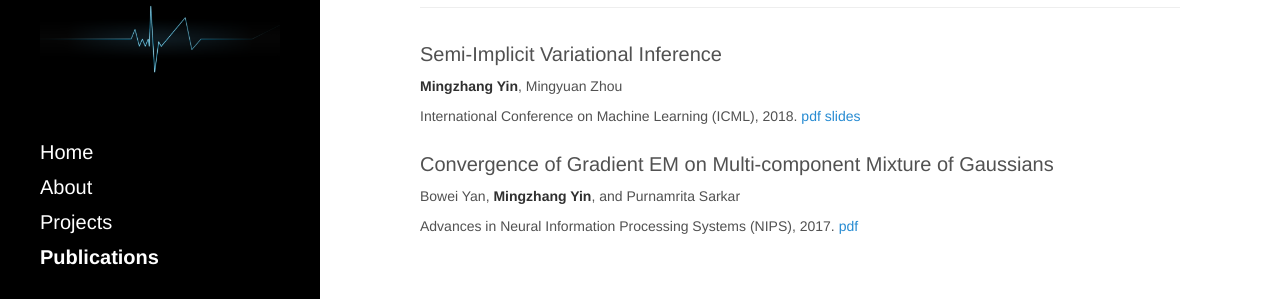
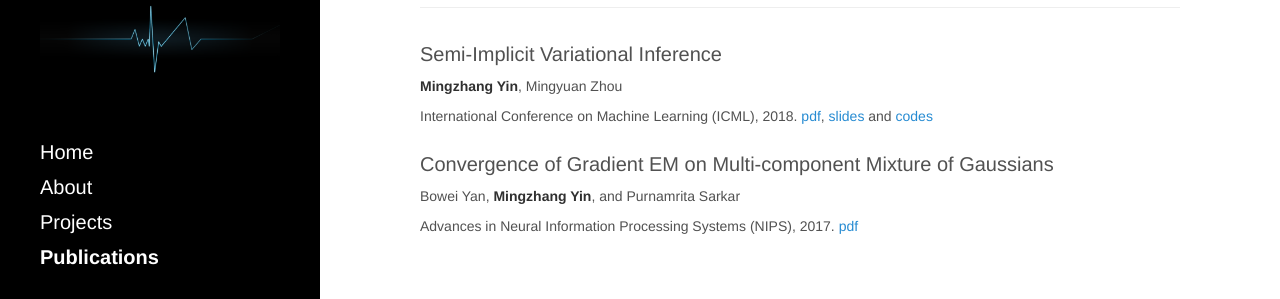
Before and after one commit to mingzhang-yin/mingzhang-yin.github.io, a Jekyll site: the page built from publications.md, in a window 1280 px wide. Shown: the part 173-472 px from the top of the page. Built offline with Jekyll 4.4.1, drawn with Linux system fonts in a browser that asks for light colours; nearby versions of some CDN libraries.

Commit message:
Update publications.md

```diff
--- a/publications.md
+++ b/publications.md
@@ -9,7 +9,7 @@ ___
 
 Semi-Implicit Variational Inference
 <br> <span style="font-size:14px"> **Mingzhang Yin**, Mingyuan Zhou  <br>
-International Conference on Machine Learning (ICML), 2018.  [pdf](http://arxiv.org/abs/1805.11183) <a href="https://github.com/mingzhang-yin/mingzhang-yin.github.io/blob/master/assets/pdfs/SIVI_ICML.pdf" target="_blank">slides</a>
+International Conference on Machine Learning (ICML), 2018.  [pdf](http://arxiv.org/abs/1805.11183), <a href="https://github.com/mingzhang-yin/mingzhang-yin.github.io/blob/master/assets/pdfs/SIVI_ICML.pdf" target="_blank">slides</a> and <a href="https://github.com/mingzhang-yin/SIVI" target="_blank">codes </a>
  </span>
 
 
```
